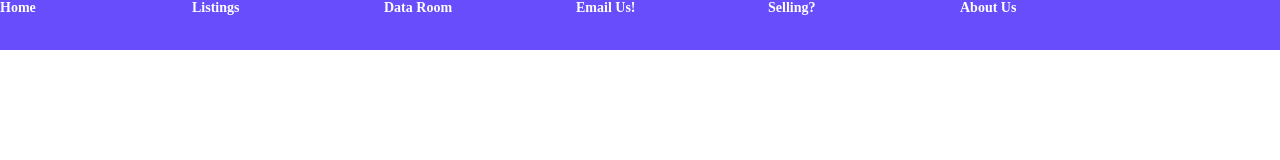
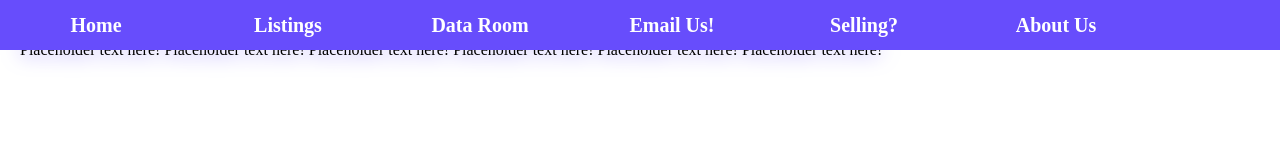
Before and after one commit to AbrahamAllenVerticaCRM/VerticaTest, a plain HTML site: page docs/index.html in a window 1280 px wide. Drawn offline with nearby package versions, Linux system fonts and the light colour scheme.

Commit message:
Update index.html

```diff
--- a/docs/index.html
+++ b/docs/index.html
@@ -27,6 +27,10 @@
 		width: 100%;
     		background-color: #674dfc;
     		height: 50px;
+		position: absolute;
+		top: 0px;
+		left: 0px;
+		z-index: 5;
 	}
 
 	.headerItem{
@@ -35,8 +39,10 @@
 		width: 15%;
         	color: white;
 		text-decoration: none;
-		font-size: 14px;
-		font-weight: bold;
+		font-size: 20px;
+    		font-weight: bold;
+    		line-height: 50px;
+    		text-align: center;
    	}
 
 
@@ -49,6 +55,24 @@
 		text-decoration: none;
 		border-style: solid;
 		margin: 20px;
+	}
+
+	.info{
+		padding: 20px;
+		border-radius: 20px;
+		float: left;
+		margin: auto;
+		filter: drop-shadow(0px 0px 10px #674dfc);
+	}
+	.title{
+		color: #674dfc;
+		font-size: 18px;
+		font-weight: bold;
+		text-align: center;
+	}
+	.text{
+		color: black;
+		font-size: 16px;
 	}
 </style>
 
@@ -66,6 +90,12 @@
 </div>
 
 
+<div class='info' style='width: 80%;'>
+	<div class='title'>Title 1</div>
+	<div class='text'>Placeholder text here! Placeholder text here! Placeholder text here! Placeholder text here! Placeholder text here! Placeholder text here!</div>
+</div>
+
+
 
 
 </body>
```
